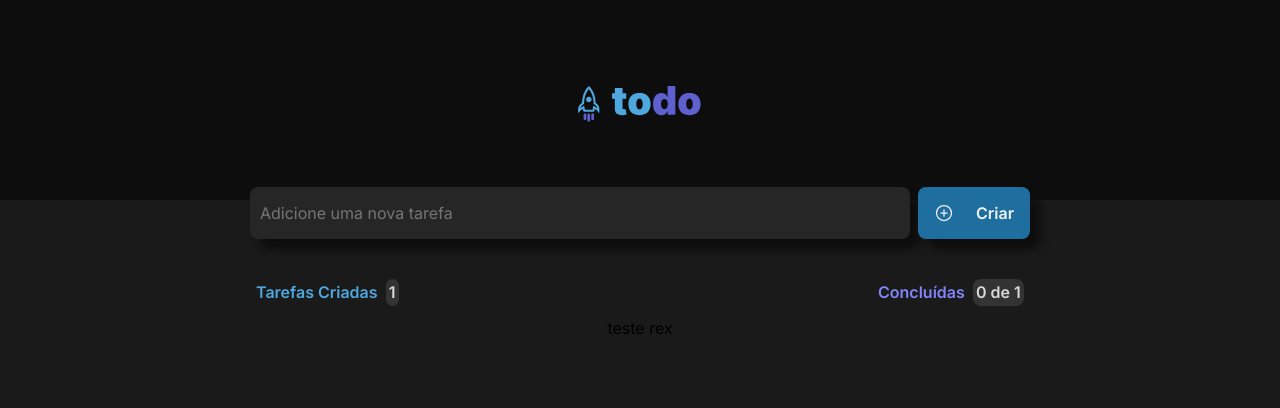
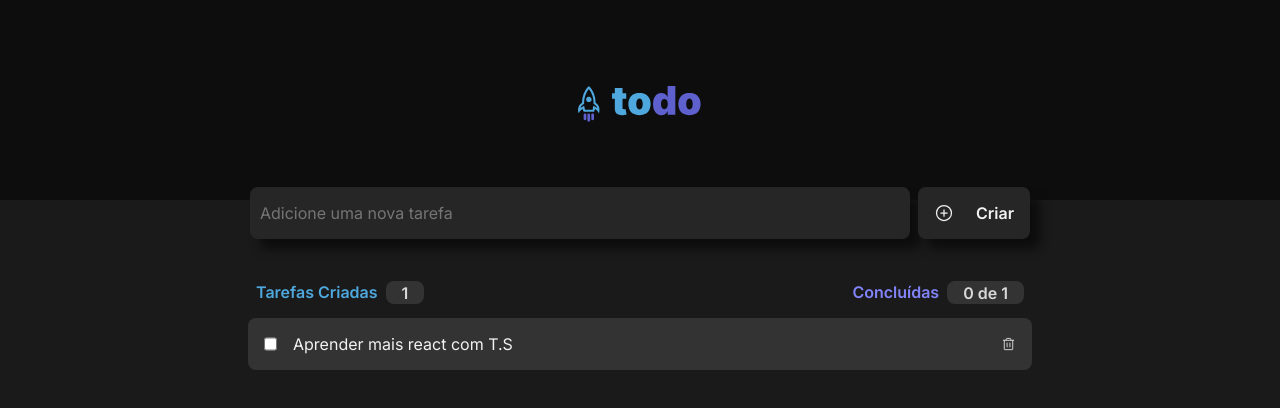
Before and after one commit to MuriloNSantos17/ROCKET-SEAT-IGNITE, a React (Vite) app in the folder desafios/to-do-list/: page / in a window 1280 px wide. Shown: the top 408 px of the page. Built offline with nearby package versions, Linux system fonts and the light colour scheme.

Commit message:
Commit adjust CSS

```diff
--- a/desafios/to-do-list/src/components/ListTaks.module.css
+++ b/desafios/to-do-list/src/components/ListTaks.module.css
@@ -16,10 +16,9 @@
     margin-left: 0.5rem;
     background-color: var(--gray-400);
     color: var(--gray-200);
-    height: 1rem;
-    width: 1rem;
-    padding: 0.2rem;
+    padding: 0.1rem 1rem;
     border-radius: 8px;
+    min-width: 200px;
 }
 
 .createdTask{
--- a/desafios/to-do-list/src/components/ListTask.tsx
+++ b/desafios/to-do-list/src/components/ListTask.tsx
@@ -8,12 +8,21 @@ export interface TasksModel {
 }
 
 interface TaskProps {
-    tasks: TasksModel[]
+    tasks: TasksModel[],
+    deleteTask: (id: number) => void
 }
 
-const ListTaks = ({ tasks }: TaskProps) => {
+const ListTaks = ({ tasks, deleteTask }: TaskProps,) => {
 
     const [finishedTask, setFineshedTask] = useState(0);
+
+    const endTask = () => {
+        setFineshedTask(finishedTask + 1);
+    }
+
+    const restartTask = () => {
+        setFineshedTask(finishedTask - 1);
+    }
 
     return (
         <Fragment>
@@ -21,7 +30,7 @@ const ListTaks = ({ tasks }: TaskProps) => {
                 <p className={styles.createdTask}>
                     Tarefas Criadas
                     <span>
-                        {tasks.length}
+                        {tasks.length + ' '}
                     </span>
                 </p>
                 <p className={styles.finishedTask}>
@@ -31,10 +40,22 @@ const ListTaks = ({ tasks }: TaskProps) => {
                         {' ' + tasks.length}
                     </span>
                 </p>
+
+
+
             </div>
             {
                 tasks.map((item) => {
-                    return <TaskDetail id={item.id} task={item.task} />
+                    return (
+                        <TaskDetail
+                            id={item.id}
+                            key={item.id}
+                            task={item.task}
+                            endTask={endTask}
+                            restartTask={restartTask}
+                            deleteTask={deleteTask}
+                        />
+                    )
                 })
             }
         </Fragment>
--- a/desafios/to-do-list/src/components/NewTask.module.css
+++ b/desafios/to-do-list/src/components/NewTask.module.css
@@ -42,3 +42,7 @@
     background-color: var(--blue);
     transition: background-color 0.5s;
 }
+
+.buttonAdd:disabled{
+    background-color: var(--gray-500);
+}
--- a/desafios/to-do-list/src/components/NewTask.tsx
+++ b/desafios/to-do-list/src/components/NewTask.tsx
@@ -6,7 +6,7 @@ import ListTaks from './ListTask';
 const NewTask = () => {
     const [tasks, setTasks] = useState([{
         id: 1,
-        task: "teste rex"
+        task: "Aprender mais react com T.S"
     }]);
 
     const [data, setData] = useState('');
@@ -26,6 +26,10 @@ const NewTask = () => {
         setData('');
     }
 
+    const deleteTask = (id: number) => {
+        setTasks(tasks.filter((obj) => obj.id != id));
+    }
+
     return (
         <Fragment>
             <form className={styles.form}>
@@ -35,14 +39,16 @@ const NewTask = () => {
                     className={styles.inputNewTask}
                     placeholder='Adicione uma nova tarefa'
                 />
-                <button className={styles.buttonAdd} onClick={(e) => {
-                    handleAddTask(e);
-                }}>
+                <button
+                    className={styles.buttonAdd}
+                    onClick={handleAddTask}
+                    disabled={data.length == 0 ? true : false}
+                >
                     <PlusCircle size={20} />
                     Criar
                 </button>
             </form>
-            <ListTaks tasks={tasks} />
+            <ListTaks tasks={tasks} deleteTask={deleteTask} />
         </Fragment>
     )
 }
--- a/desafios/to-do-list/src/components/TaksDetail.module.css
+++ b/desafios/to-do-list/src/components/TaksDetail.module.css
@@ -2,7 +2,43 @@
     margin: auto;
     display: flex;
     flex-direction: row;
-    justify-content: center;
+    justify-content: space-between;
     align-items: center;
     padding: 1rem;
+    background-color: var(--gray-400);
+    margin-bottom: 1rem;
+    margin-top: 1rem;
+    border-radius: 8px;
+    width: 47rem;
+    color: var(--gray-100);
 }
+
+.container button{
+    background-color: transparent;
+    border: none;
+}
+
+.divForm{
+    display: flex;
+}
+
+.checkBox {
+    margin-right: 1rem;
+}
+
+.paragraphFinished {
+    text-decoration: line-through;
+}
+
+.buttonDelete{
+    cursor: pointer;
+    float: right;
+    color: var(--gray-200);
+}
+
+@media(max-width: 768px)
+{
+    .container{
+        width: 28rem;
+    }
+}
--- a/desafios/to-do-list/src/components/TaskDetail.tsx
+++ b/desafios/to-do-list/src/components/TaskDetail.tsx
@@ -1,11 +1,51 @@
-import { TasksModel } from "./ListTask";
+import { ChangeEvent, useState } from "react";
 import styles from './TaksDetail.module.css';
+import { Trash } from "phosphor-react";
 
-const TaskDetail = (detail: TasksModel) => {
-    console.log();
+interface TaskDetailProps {
+    id: number;
+    task: string;
+    endTask: () => void;
+    restartTask: () => void;
+    deleteTask: (id: number) => void;
+}
+
+const TaskDetail = ({ id, task, endTask, restartTask, deleteTask }: TaskDetailProps) => {
+
+    const [finish, setFinish] = useState(false);
+
+    const handleCheckTask = (e: ChangeEvent<HTMLInputElement>) => {
+        if (e.target.checked) {
+            endTask();
+            setFinish(true);
+        } else {
+            restartTask();
+            setFinish(false);
+        }
+    }
+
+    const handleDelete = () => {
+        if (finish) {
+            restartTask();
+            setFinish(false);
+        }
+
+        deleteTask(id);
+    }
+
+
     return (
         <div className={styles.container}>
-            <p>{detail.task}</p>
+            <div className={styles.divForm}>
+                <input type="checkbox" onChange={handleCheckTask} />
+                <p className={finish ? styles.paragraphFinished : ''}>
+                    {task}
+                </p>
+            </div>
+            <button title="Deletar">
+                <Trash size={15} className={styles.buttonDelete} onClick={handleDelete} />
+            </button>
+
         </div>
     )
 }
--- a/desafios/to-do-list/src/global.css
+++ b/desafios/to-do-list/src/global.css
@@ -1,22 +1,24 @@
-*{
+* {
     margin: 0;
     padding: 0;
 }
 
-body, input, button{
+body,
+input,
+button {
     font-family: 'Inter', sans-serif;
 }
 
 
-:focus{
+:focus {
     outline: transparent;
 }
 
-body{
+body {
     background-color: var(--gray-600);
 }
 
-:root{
+:root {
     --blue: #4EA8DE;
     --blue-dark: #1E6F9F;
 
@@ -34,3 +36,32 @@ body{
     --danger: #E25858;
 
 }
+
+input[type=checkbox] {
+    position: relative;
+    cursor: pointer;
+    margin-right: 1rem;
+}
+
+/*
+input[type=checkbox]:checked:before {
+    content: "";
+    display: block;
+    position: absolute;
+    width: 20px;
+    height: 20px;
+    top: 0;
+    left: 0;
+    background-color: #1E80EF;
+}
+
+input[type=checkbox]:checked:after {
+    content: "";
+    display: block;
+    position: absolute;
+    width: 20px;
+    height: 20px;
+    top: 0;
+    left: 0;
+    background-color: red;
+} */
```
